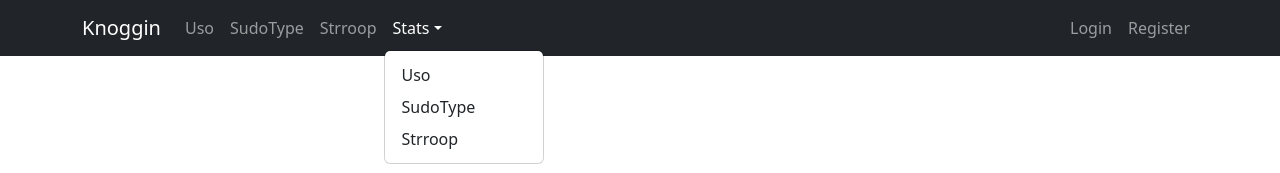
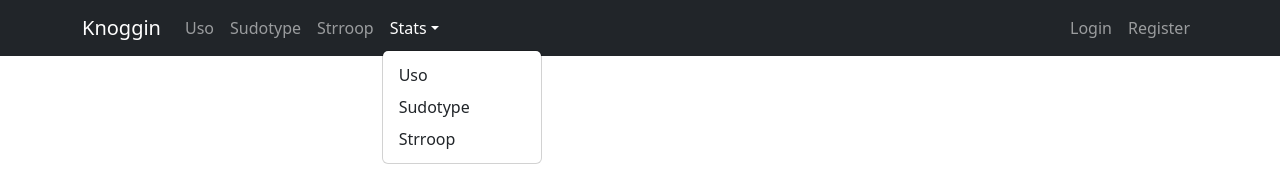
Before and after one commit to TheIvanHu/Knoggin, a React app: page / in a window 1280 px wide. Both pictures are taken after a click on the button "Stats". Shown: the top 173 px of the page. Built offline with nearby package versions, Linux system fonts and the light colour scheme; the HTML template or start-up script is replaced by a standard one.

Commit message:
Change SudoType to Sudotype

```diff
--- a/src/components/Home.tsx
+++ b/src/components/Home.tsx
@@ -53,10 +53,10 @@ function Home() {
             <h6>insert cool description</h6>
           </Col>
           <Col xs={2} className="three">
-            <div className="sudoTypeLogo" onClick={() => goSudo()}>
+            <div className="sudotypeLogo" onClick={() => goSudo()}>
               a = j
             </div>
-            <h5 className="sudoType" onClick={() => goSudo()}>
+            <h5 className="sudotype" onClick={() => goSudo()}>
               sudotype
             </h5>
             <h6>insert cool description</h6>
--- a/src/components/NavBar.tsx
+++ b/src/components/NavBar.tsx
@@ -14,13 +14,13 @@ function AppNavBar() {
         <Navbar.Collapse id="responsive-navbar-nav">
           <Nav className="me-auto">
             <Nav.Link href="/?path=/uso">Uso</Nav.Link>
-            <Nav.Link href="/?path=/sudotype">SudoType</Nav.Link>
+            <Nav.Link href="/?path=/sudotype">Sudotype</Nav.Link>
             <Nav.Link href="/?path=/stroop">Strroop</Nav.Link>
 
             <NavDropdown title="Stats" id="collapsible-nav-dropdown">
               <NavDropdown.Item href="/?path=/Uso-data">Uso</NavDropdown.Item>
-              <NavDropdown.Item href="/?path=/SudoType-data">
-                SudoType{" "}
+              <NavDropdown.Item href="/?path=/Sudotype-data">
+                Sudotype{" "}
               </NavDropdown.Item>
               <NavDropdown.Item href="/?path=/strroop-data">
                 Strroop
--- a/src/components/SudotypeData.tsx
+++ b/src/components/SudotypeData.tsx
@@ -9,7 +9,7 @@ import {
   Legend,
   Line,
 } from "recharts";
-class SudoTypeData extends Component {
+class SudotypeData extends Component {
   data = [
     {
       uv: 4000,
@@ -73,4 +73,4 @@ class SudoTypeData extends Component {
   }
 }
 
-export default SudoTypeData;
+export default SudotypeData;
--- a/src/pages/SudoType.tsx
+++ b/src/pages/SudoType.tsx
@@ -67,7 +67,7 @@ const KeyBoard: React.FC<any> = ({ randomKeys }) => {
   );
 };
 
-const SudoType: React.FC = () => {
+const Sudotype: React.FC = () => {
   const [correctText, setCorrectText] = React.useState("");
   const [amountOfWrongLetters, setAmountOfWrongLetters] = React.useState(0);
   const [wpm, setWpm] = React.useState(0);
@@ -163,7 +163,7 @@ const SudoType: React.FC = () => {
 
   return (
     <div id="home">
-      <h2>SudoType</h2>
+      <h2>Sudotype</h2>
       <br />
 
       <div
@@ -205,4 +205,4 @@ const SudoType: React.FC = () => {
   );
 };
 
-export default SudoType;
+export default Sudotype;
```
